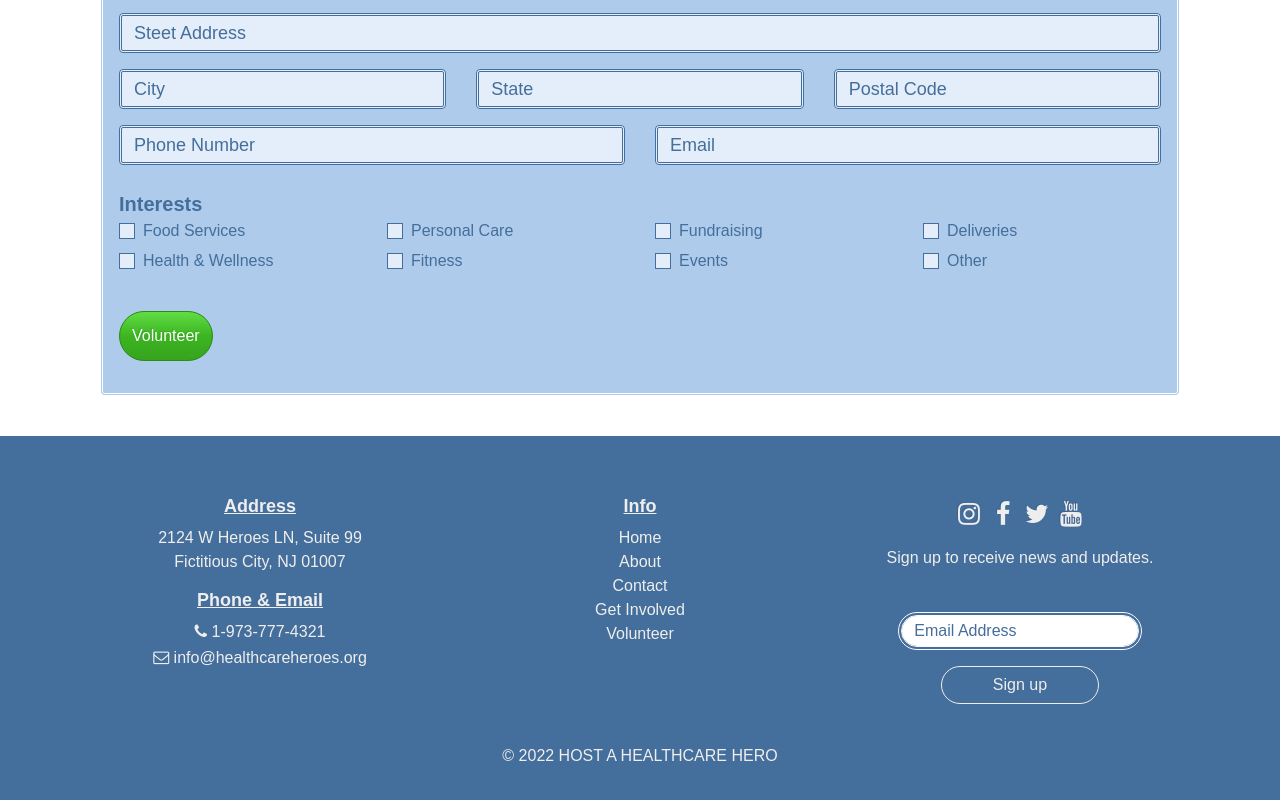
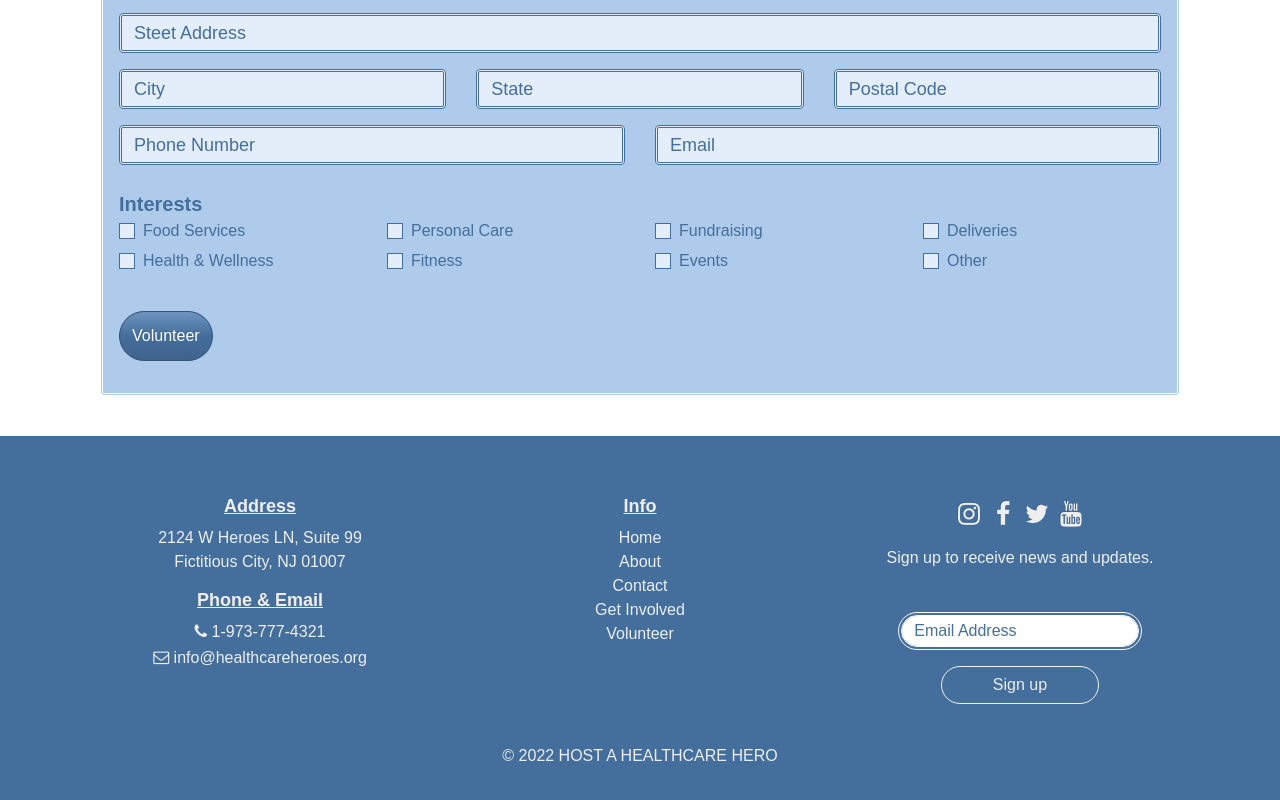
Before and after one commit to Pia007/Hero, a React (Create React App) app: page /volunteer in a window 1280 px wide. Shown: the part 597-1397 px from the top of the page. Built offline with nearby package versions, Linux system fonts and the light colour scheme.

Commit message:
Added Teams to About Page and Made Component

```diff
--- a/src/components/VolunteerForm.jsx
+++ b/src/components/VolunteerForm.jsx
@@ -357,7 +357,7 @@ class VolunteerForm extends Component {
                                 <Col md={3}>
                                 <Buttons
                                         type="submit"
-                                        color="success"
+                                        color="primary"
                                         className="btn-feedback"
                                         btnText={"Volunteer"}
                                     />
```
Also changed, not shown: src/components/TeamMembers.jsx (added, +18 -0 lines).
